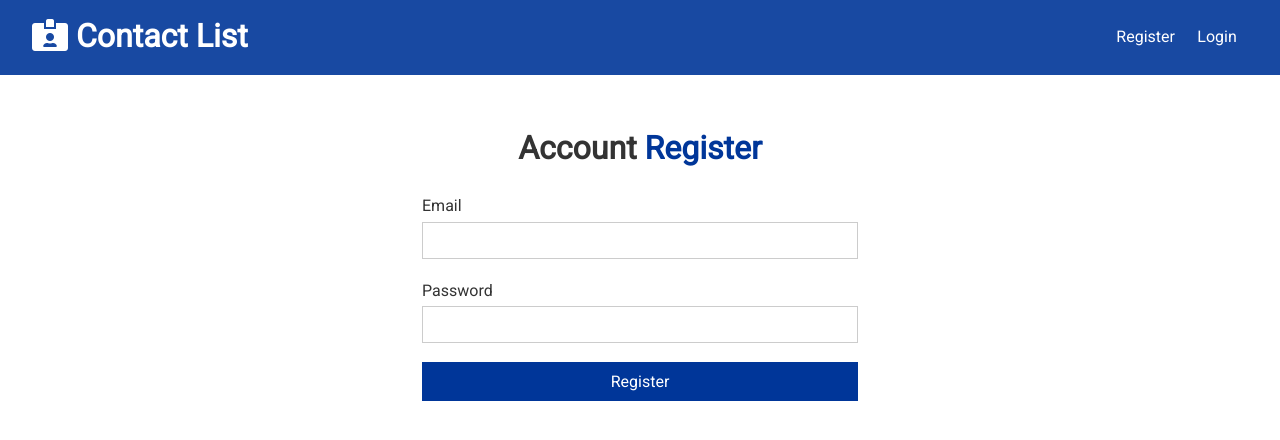
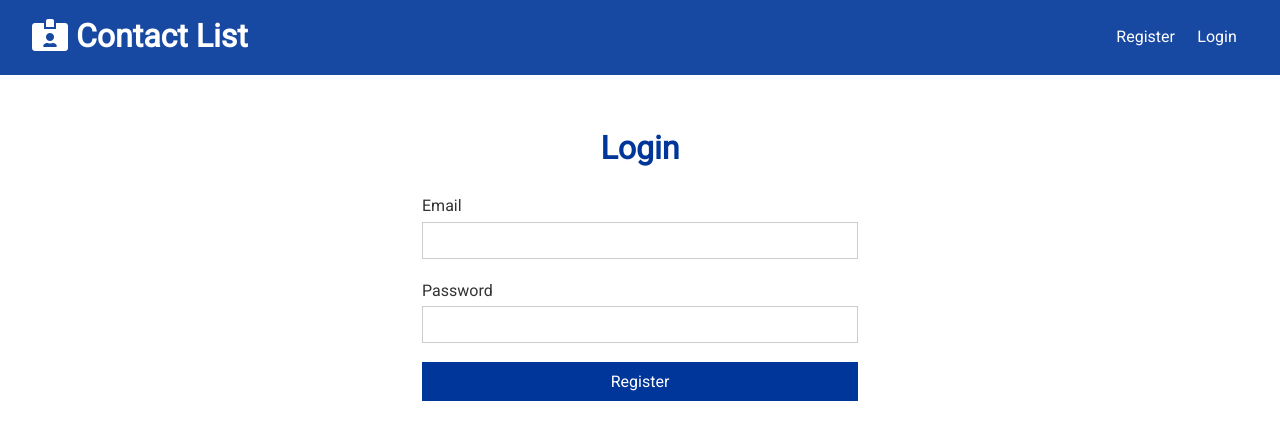
Before and after one commit to fepu08/contact-keeper, a React (Create React App) app in the folder client/: page /login in a window 1280 px wide. Shown: the top 440 px of the page. Built offline with nearby package versions, Linux system fonts and the light colour scheme; the HTML template or start-up script is replaced by a standard one.

Commit message:
Fix text

```diff
--- a/client/public/index.html
+++ b/client/public/index.html
@@ -16,7 +16,7 @@
       integrity="sha512-HK5fgLBL+xu6dm/Ii3z4xhlSUyZgTT9tuc/hSrtw6uzJOvgRr2a9jyxxT1ely+B+xFAmJKVSTbpM/CuL7qxO8w=="
       crossorigin="anonymous"
     />
-    <title>ContactKeeper | Keep track of your contacts</title>
+    <title>Contact List | Keep track of your contacts</title>
   </head>
   <body>
     <noscript>You need to enable JavaScript to run this app.</noscript>
--- a/client/src/components/auth/Login.js
+++ b/client/src/components/auth/Login.js
@@ -42,7 +42,7 @@ const Login = (props) => {
   return (
     <div className='form-container'>
       <h1>
-        Account <span className='text-primary'>Register</span>
+        <span className='text-primary'>Login</span>
       </h1>
       <form onSubmit={onSubmit}>
         <div className='form-group'>
```
